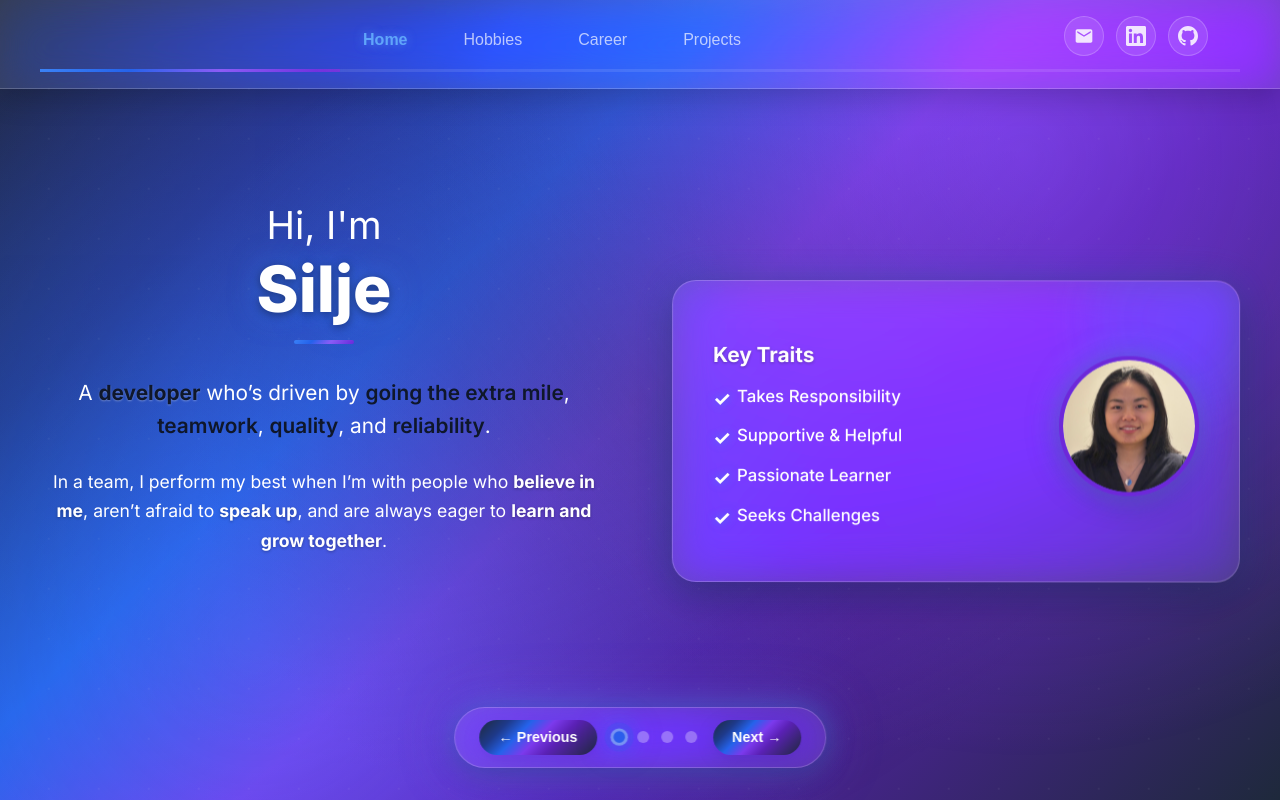
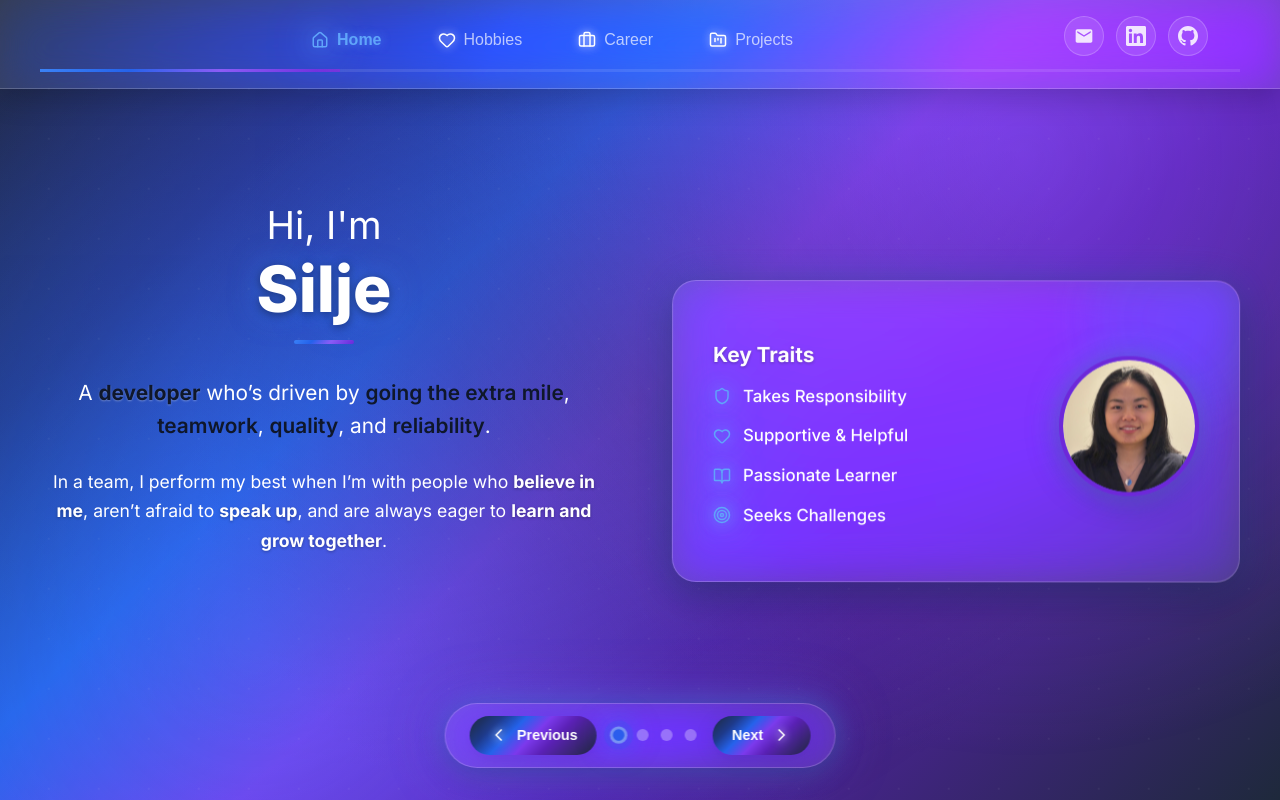
Before and after one commit to siljehtangen/portfolio, a Vue app: page / in a window 1280 px wide. Built offline with nearby package versions, Linux system fonts and the light colour scheme.

Commit message:
style: update UI

```diff
--- a/package.json
+++ b/package.json
@@ -13,6 +13,7 @@
     "format": "prettier --write src/"
   },
   "dependencies": {
+    "lucide-vue-next": "^0.556.0",
     "vue": "^3.5.13"
   },
   "devDependencies": {
--- a/src/components/MyCareer.vue
+++ b/src/components/MyCareer.vue
@@ -27,9 +27,18 @@
           <div class="career-card">
             <div class="card-header">
               <div class="job-info">
-                <div class="timeline-date">{{ career.duration }}</div>
-                <h3 class="card-title">{{ career.title }}</h3>
-                <p class="company">{{ career.company }}</p>
+                <div class="timeline-date">
+                  <Calendar :size="14" class="date-icon" />
+                  {{ career.duration }}
+                </div>
+                <h3 class="card-title">
+                  <Briefcase :size="20" class="title-icon" />
+                  {{ career.title }}
+                </h3>
+                <p class="company">
+                  <Building2 :size="16" class="company-icon" />
+                  {{ career.company }}
+                </p>
                 <p class="type">{{ career.type }}</p>
               </div>
             </div>
@@ -37,7 +46,10 @@
             <p class="card-description">{{ career.description }}</p>
 
             <div class="skills-section">
-              <h4>Key Skills & Technologies:</h4>
+              <h4>
+                <Code2 :size="18" class="section-icon" />
+                Key Skills & Technologies:
+              </h4>
               <div class="skills-list">
                 <span class="skill-tag" v-for="skill in career.skills" :key="skill">
                   {{ skill }}
@@ -56,4 +68,5 @@
 <script setup lang="ts">
 import "@/styles/MyCareer.css"
 import { careers } from "@/data/MyCareer"
+import { Briefcase, Building2, Calendar, Code2 } from 'lucide-vue-next'
 </script>
--- a/src/components/MyHobbies.vue
+++ b/src/components/MyHobbies.vue
@@ -22,14 +22,20 @@
         >
           <div class="card-header">
             <div class="hobby-info">
-              <h3 class="card-title">{{ hobby.title }}</h3>
+              <h3 class="card-title">
+                <component :is="hobbyIcons[index]" :size="24" class="hobby-icon" />
+                {{ hobby.title }}
+              </h3>
             </div>
           </div>
 
           <p class="card-description">{{ hobby.description }}</p>
 
           <div class="skills-section">
-            <h4>Skills gained:</h4>
+            <h4>
+              <Code2 :size="18" class="section-icon" />
+              Skills gained:
+            </h4>
             <div class="skills-list">
               <span class="skill-tag" v-for="skill in hobby.skills" :key="skill">
                 {{ skill }}
@@ -38,7 +44,10 @@
           </div>
 
           <div class="dev-connection">
-            <h4>How it helps me grow as a developer:</h4>
+            <h4>
+              <Lightbulb :size="18" class="section-icon" />
+              How it helps me grow as a developer:
+            </h4>
             <p class="connection-text">{{ hobby.devConnection }}</p>
           </div>
 
@@ -52,4 +61,7 @@
 <script setup lang="ts">
 import '@/styles/MyHobbies.css'
 import { hobbies } from '@/data/MyHobbies'
+import { PenSquare, Zap, Activity, Lightbulb, Code2 } from 'lucide-vue-next'
+
+const hobbyIcons = [PenSquare, Zap, Activity]
 </script>
--- a/src/components/MyIntro.vue
+++ b/src/components/MyIntro.vue
@@ -31,10 +31,22 @@
             <div class="traits-text">
               <h3 class="traits-title">Key Traits</h3>
               <ul class="traits-list">
-                <li>Takes Responsibility</li>
-                <li>Supportive & Helpful</li>
-                <li>Passionate Learner</li>
-                <li>Seeks Challenges</li>
+                <li>
+                  <component :is="traitIcons[0]" :size="18" class="trait-icon" />
+                  Takes Responsibility
+                </li>
+                <li>
+                  <component :is="traitIcons[1]" :size="18" class="trait-icon" />
+                  Supportive & Helpful
+                </li>
+                <li>
+                  <component :is="traitIcons[2]" :size="18" class="trait-icon" />
+                  Passionate Learner
+                </li>
+                <li>
+                  <component :is="traitIcons[3]" :size="18" class="trait-icon" />
+                  Seeks Challenges
+                </li>
               </ul>
             </div>
             <div class="traits-image">
@@ -47,7 +59,11 @@
   </section>
 </template>
 
-<script setup lang="ts"></script>
+<script setup lang="ts">
+import { Shield, Heart, BookOpen, Target } from 'lucide-vue-next'
+
+const traitIcons = [Shield, Heart, BookOpen, Target]
+</script>
 
 <style scoped>
 .MyIntro {
@@ -521,28 +537,43 @@
 
 .traits-list li {
   margin: 0.8rem 0;
-  padding-left: 1.5rem;
+  padding-left: 0;
   position: relative;
   font-size: 1.05rem;
   line-height: 1.6;
   color: #ffffff;
   font-weight: 500;
+  display: flex;
+  align-items: center;
+  gap: 0.75rem;
 }
 
-.traits-list li::before {
-  content: '✓';
-  position: absolute;
-  left: 0;
-  color: #ffffff;
-  font-weight: bold;
-  font-size: 1.2em;
-  animation: checkmarkPop 0.5s ease-out both;
+.trait-icon {
+  flex-shrink: 0;
+  color: #60a5fa;
+  transition: transform 0.3s cubic-bezier(0.4, 0, 0.2, 1);
+  animation: iconPop 0.5s ease-out both;
   animation-delay: calc(var(--index, 0) * 0.1s);
-  text-shadow: 0 0 8px rgba(59, 130, 246, 0.8);
+  filter: drop-shadow(0 0 8px rgba(96, 165, 250, 1)) drop-shadow(0 0 16px rgba(96, 165, 250, 0.8));
 }
 
-.traits-list li {
-  --index: 0;
+.traits-list li:hover .trait-icon {
+  transform: scale(1.2) rotate(5deg);
+  filter: drop-shadow(0 0 12px rgba(96, 165, 250, 1)) drop-shadow(0 0 24px rgba(96, 165, 250, 1));
+}
+
+@keyframes iconPop {
+  0% {
+    transform: scale(0) rotate(-180deg);
+    opacity: 0;
+  }
+  50% {
+    transform: scale(1.3) rotate(10deg);
+  }
+  100% {
+    transform: scale(1) rotate(0deg);
+    opacity: 1;
+  }
 }
 
 .traits-list li:nth-child(1) {
@@ -556,20 +587,6 @@
 }
 .traits-list li:nth-child(4) {
   --index: 4;
-}
-
-@keyframes checkmarkPop {
-  0% {
-    transform: scale(0) rotate(-180deg);
-    opacity: 0;
-  }
-  50% {
-    transform: scale(1.3) rotate(10deg);
-  }
-  100% {
-    transform: scale(1) rotate(0deg);
-    opacity: 1;
-  }
 }
 
 @keyframes float {
--- a/src/components/MyNavbar.vue
+++ b/src/components/MyNavbar.vue
@@ -9,6 +9,7 @@
           @click="goToSection(index)"
           :aria-label="section"
         >
+          <component :is="sectionIcons[index]" class="nav-icon" :size="18" />
           <span class="nav-label">{{ section }}</span>
           <span class="nav-indicator"></span>
         </button>
@@ -68,7 +69,8 @@
 </template>
 
 <script setup lang="ts">
-import { defineProps, defineEmits, ref, onMounted, onUnmounted } from 'vue'
+import { ref, onMounted, onUnmounted } from 'vue'
+import { Home, Heart, Briefcase, FolderKanban } from 'lucide-vue-next'
 
 defineProps<{
   currentStep: number
@@ -81,6 +83,7 @@ const emit = defineEmits<{
 const isScrolled = ref(false)
 
 const sections = ['Home', 'Hobbies', 'Career', 'Projects']
+const sectionIcons = [Home, Heart, Briefcase, FolderKanban]
 
 function goToSection(index: number) {
   emit('goto', index)
@@ -147,6 +150,7 @@ onUnmounted(() => {
   display: flex;
   align-items: center;
   justify-content: center;
+  gap: 0.5rem;
   padding: 0.75rem 1.5rem;
   background: transparent;
   border: none;
@@ -155,6 +159,26 @@ onUnmounted(() => {
   transition: all 0.5s cubic-bezier(0.68, -0.55, 0.265, 1.55);
   color: rgba(255, 255, 255, 0.85);
   overflow: visible;
+}
+
+.nav-icon {
+  transition: all 0.3s cubic-bezier(0.4, 0, 0.2, 1);
+  color: #ffffff;
+  opacity: 1;
+  filter: drop-shadow(0 0 4px rgba(255, 255, 255, 0.8));
+}
+
+.nav-link:hover .nav-icon {
+  opacity: 1;
+  transform: scale(1.1);
+  color: #ffffff;
+  filter: drop-shadow(0 0 8px rgba(96, 165, 250, 1));
+}
+
+.nav-link.active .nav-icon {
+  opacity: 1;
+  color: #60a5fa;
+  filter: drop-shadow(0 0 12px rgba(96, 165, 250, 1)) drop-shadow(0 0 20px rgba(96, 165, 250, 0.8));
 }
 
 .nav-link::before {
--- a/src/components/MyNavigation.vue
+++ b/src/components/MyNavigation.vue
@@ -1,7 +1,10 @@
 
 <template>
   <div class="navigation-controls">
-    <button @click="$emit('prev')" class="nav-button">← Previous</button>
+    <button @click="$emit('prev')" class="nav-button">
+      <ChevronLeft :size="20" class="nav-button-icon" />
+      Previous
+    </button>
 
     <div class="step-indicator">
       <span
@@ -12,12 +15,16 @@
       ></span>
     </div>
 
-    <button @click="$emit('next')" class="nav-button">Next →</button>
+    <button @click="$emit('next')" class="nav-button">
+      Next
+      <ChevronRight :size="20" class="nav-button-icon" />
+    </button>
   </div>
 </template>
 
 <script setup lang="ts">
-import { defineProps, defineEmits, onMounted, onUnmounted } from 'vue'
+import { onMounted, onUnmounted } from 'vue'
+import { ChevronLeft, ChevronRight } from 'lucide-vue-next'
 
 const { step, total } = defineProps<{
   step: number
@@ -121,6 +128,16 @@ onUnmounted(() => window.removeEventListener('keydown', handleKeydown))
   position: relative;
   overflow: hidden;
   box-shadow: 0 4px 20px rgba(0, 0, 0, 0.1);
+  display: flex;
+  align-items: center;
+  gap: 0.5rem;
+}
+
+.nav-button-icon {
+  flex-shrink: 0;
+  transition: transform 0.3s cubic-bezier(0.4, 0, 0.2, 1);
+  color: #ffffff;
+  filter: drop-shadow(0 0 4px rgba(255, 255, 255, 0.9)) drop-shadow(0 0 8px rgba(96, 165, 250, 0.6));
 }
 
 .nav-button::before {
@@ -142,6 +159,21 @@ onUnmounted(() => window.removeEventListener('keydown', handleKeydown))
   transform: translateY(-3px) scale(1.05);
   box-shadow: 0 8px 30px rgba(0, 0, 0, 0.2), 0 0 20px rgba(37, 99, 235, 0.4);
   background: linear-gradient(135deg, #3b82f6 0%, #2563eb 30%, #8b5cf6 60%, #6d28d9 100%);
+}
+
+.nav-button:hover:not(:disabled) .nav-button-icon {
+  transform: scale(1.2);
+  filter: drop-shadow(0 0 8px rgba(96, 165, 250, 1)) drop-shadow(0 0 16px rgba(96, 165, 250, 0.8));
+}
+
+.nav-button:first-child:hover:not(:disabled) .nav-button-icon {
+  transform: translateX(-3px) scale(1.2);
+  filter: drop-shadow(0 0 8px rgba(96, 165, 250, 1)) drop-shadow(0 0 16px rgba(96, 165, 250, 0.8));
+}
+
+.nav-button:last-child:hover:not(:disabled) .nav-button-icon {
+  transform: translateX(3px) scale(1.2);
+  filter: drop-shadow(0 0 8px rgba(96, 165, 250, 1)) drop-shadow(0 0 16px rgba(96, 165, 250, 0.8));
 }
 
 .nav-button:active:not(:disabled) {
--- a/src/styles/MyHobbies.css
+++ b/src/styles/MyHobbies.css
@@ -176,6 +176,23 @@
   margin: 0 0 0.5rem 0;
   color: var(--text-primary);
   text-shadow: 0 1px 3px rgba(0, 0, 0, 0.3);
+  display: flex;
+  align-items: center;
+  gap: 0.75rem;
+}
+
+.hobby-icon {
+  flex-shrink: 0;
+  color: #a78bfa;
+  transition: transform var(--transition-normal);
+  filter: drop-shadow(0 0 8px rgba(167, 139, 250, 1)) drop-shadow(0 0 16px rgba(167, 139, 250, 0.8));
+  width: 28px;
+  height: 28px;
+}
+
+.journey-card:hover .hobby-icon {
+  transform: scale(1.15) rotate(5deg);
+  filter: drop-shadow(0 0 12px rgba(167, 139, 250, 1)) drop-shadow(0 0 24px rgba(167, 139, 250, 1));
 }
 
 .hobby-category {
@@ -207,6 +224,15 @@
   margin: 0 0 0.75rem 0;
   font-weight: 700;
   text-shadow: 0 1px 2px rgba(0, 0, 0, 0.3);
+  display: flex;
+  align-items: center;
+  gap: 0.5rem;
+}
+
+.section-icon {
+  color: #60a5fa;
+  flex-shrink: 0;
+  filter: drop-shadow(0 0 6px rgba(96, 165, 250, 1)) drop-shadow(0 0 12px rgba(96, 165, 250, 0.8));
 }
 
 .skills-list {
```
Also changed, not shown: src/components/MyProjects.vue (+24 -3 lines), src/styles/MyCareer.css (+48 -1 lines), src/styles/MyProjects.css (+51 -1 lines), 1 other file (tests, documents, lock files or other folders).
